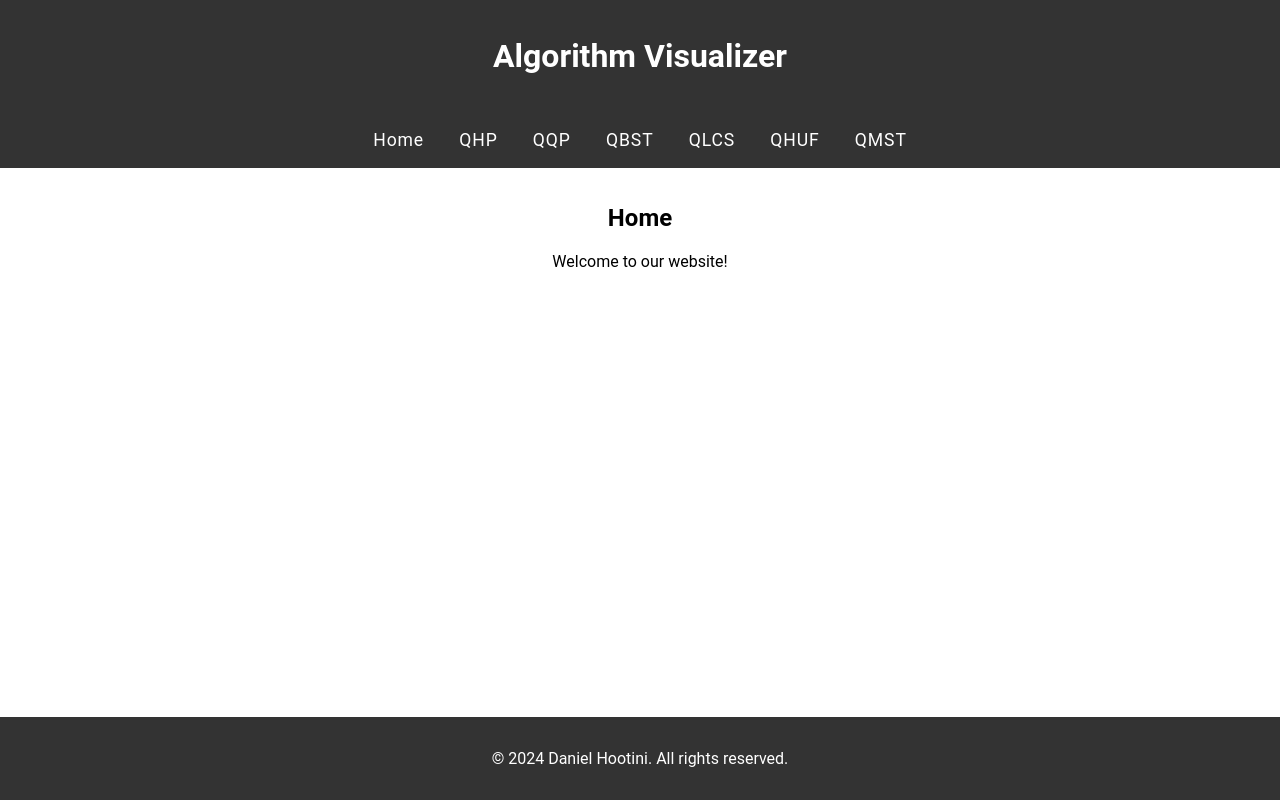
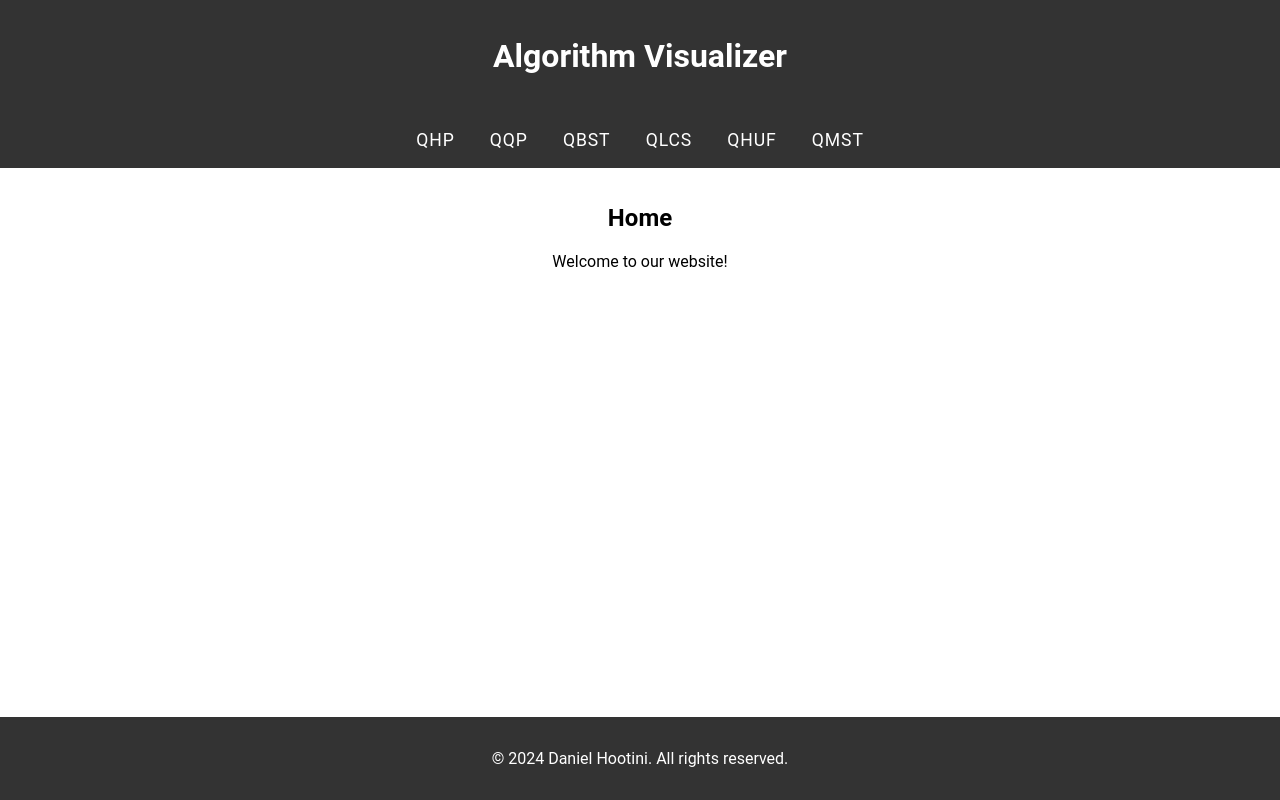
Before and after one commit to DanielH987/algorithm-visualizer, a React (Create React App) app: page / in a window 1280 px wide. Built offline with nearby package versions, Linux system fonts and the light colour scheme.

Commit message:
refactor: Remove home link from navigation

```diff
--- a/src/components/Nav.js
+++ b/src/components/Nav.js
@@ -16,7 +16,6 @@ const Nav = () => {
         <div></div>
       </div>
       <ul className={isOpen ? 'show' : ''}>
-        <li><Link to="/" onClick={toggleNav}>Home</Link></li>
         <li><Link to="/qhp" onClick={toggleNav}>QHP</Link></li>
         <li><Link to="/qqp" onClick={toggleNav}>QQP</Link></li>
         <li><Link to="/qbst" onClick={toggleNav}>QBST</Link></li>
```
